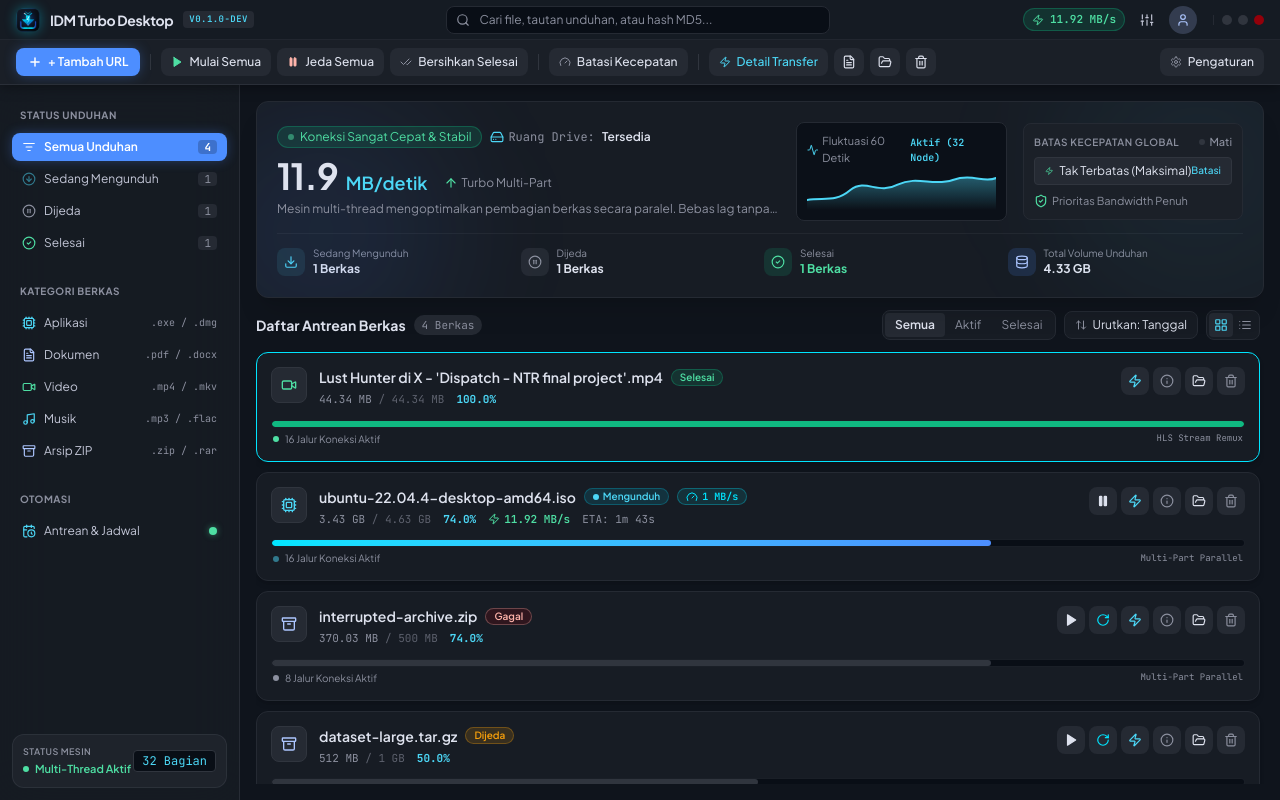
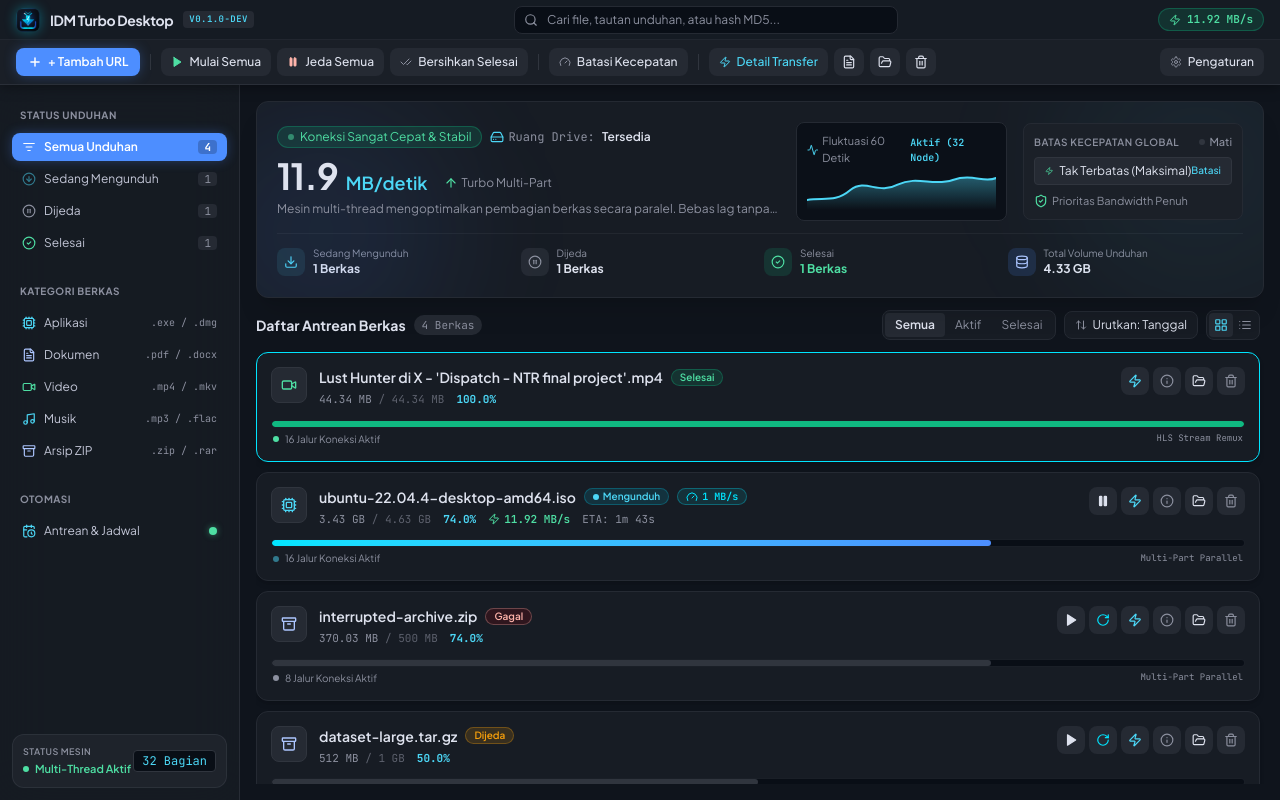
Before and after one commit to threeadi/my-own-idm, a SvelteKit app: page / in a window 1280 px wide. Built offline with nearby package versions, Linux system fonts and the light colour scheme.

Commit message:
fix(toolbar): remove duplicate settings button, profile avatar, and fake window controls

```diff
--- a/src/components/Toolbar.svelte
+++ b/src/components/Toolbar.svelte
@@ -11,8 +11,6 @@
     Settings,
     Search,
     Gauge,
-    Sliders,
-    User,
     CheckCheck,
     Zap,
     Download
@@ -53,33 +51,14 @@
       </div>
     </div>
 
-    <!-- Right Controls -->
+    <!-- Right Telemetry -->
     <div class="flex items-center gap-2">
       {#if totalSpeed > 0}
-        <div class="hidden sm:flex items-center gap-1.5 px-2 py-0.5 rounded-full bg-[#10b981]/15 border border-[#10b981]/30 text-[#4edea3] text-[11px] font-mono">
+        <div class="flex items-center gap-1.5 px-2.5 py-0.5 rounded-full bg-[#10b981]/15 border border-[#10b981]/30 text-[#4edea3] text-[11px] font-mono">
           <Zap class="w-3 h-3 text-[#4edea3]" />
           <span class="font-semibold">{formatSpeed(totalSpeed)}</span>
         </div>
       {/if}
-
-      <button
-        onclick={() => (store.isSettingsModalOpen = true)}
-        class="w-7 h-7 flex items-center justify-center rounded-lg text-[#c2c6d6] hover:bg-[#252a33] hover:text-[#dee2ee] transition-colors cursor-pointer"
-        title="Pengaturan Aplikasi"
-      >
-        <Sliders class="w-3.5 h-3.5" />
-      </button>
-
-      <div class="w-7 h-7 rounded-full bg-[#adc6ff]/20 text-[#adc6ff] flex items-center justify-center">
-        <User class="w-3.5 h-3.5" />
-      </div>
-
-      <!-- Window Control Dots -->
-      <div class="flex items-center gap-1.5 ml-2 pl-2 border-l border-[#252a33]">
-        <span class="w-2.5 h-2.5 rounded-full bg-[#30353e] hover:bg-[#8c909f] transition-colors inline-block" title="Minimalkan"></span>
-        <span class="w-2.5 h-2.5 rounded-full bg-[#30353e] hover:bg-[#8c909f] transition-colors inline-block" title="Maksimalkan"></span>
-        <span class="w-2.5 h-2.5 rounded-full bg-[#93000a] hover:bg-[#ffb4ab] transition-colors inline-block" title="Tutup"></span>
-      </div>
     </div>
   </div>
 
```
